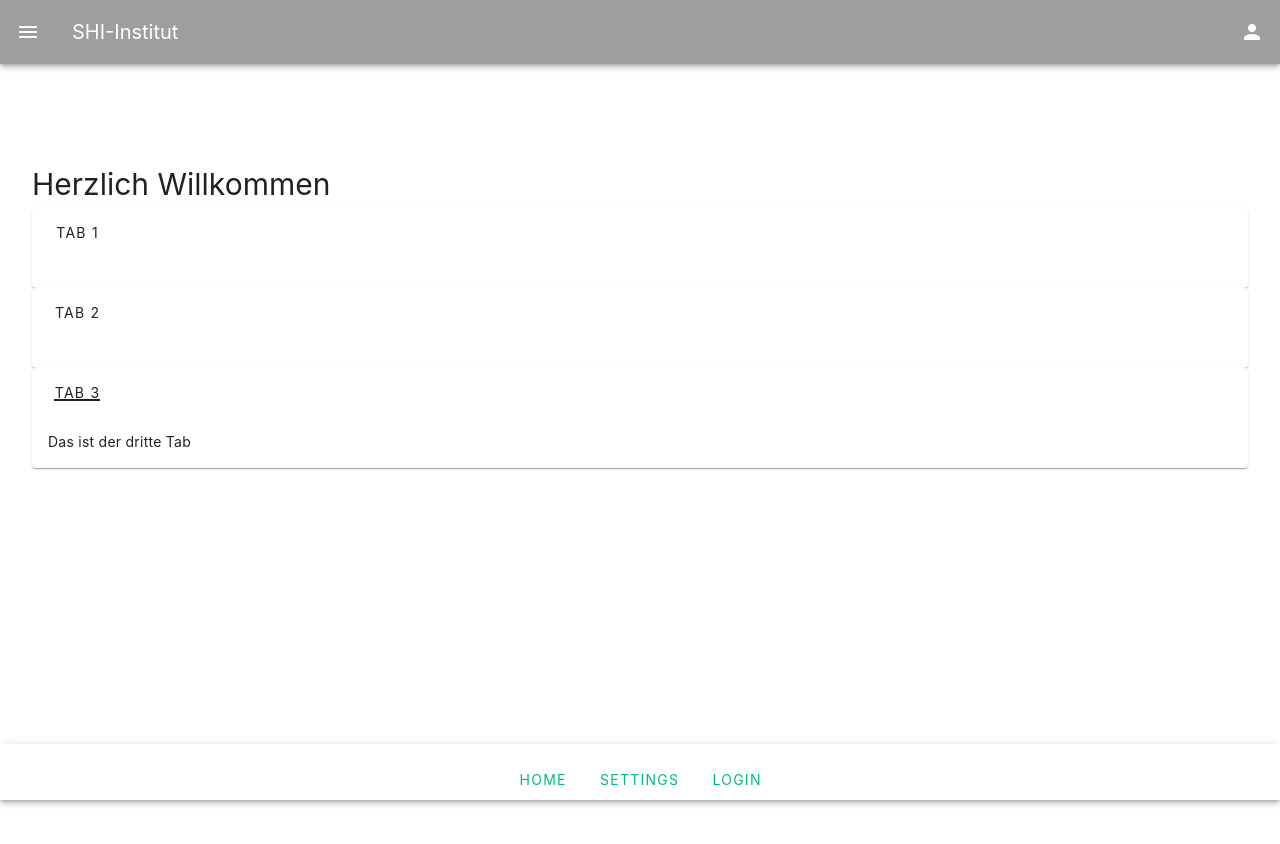
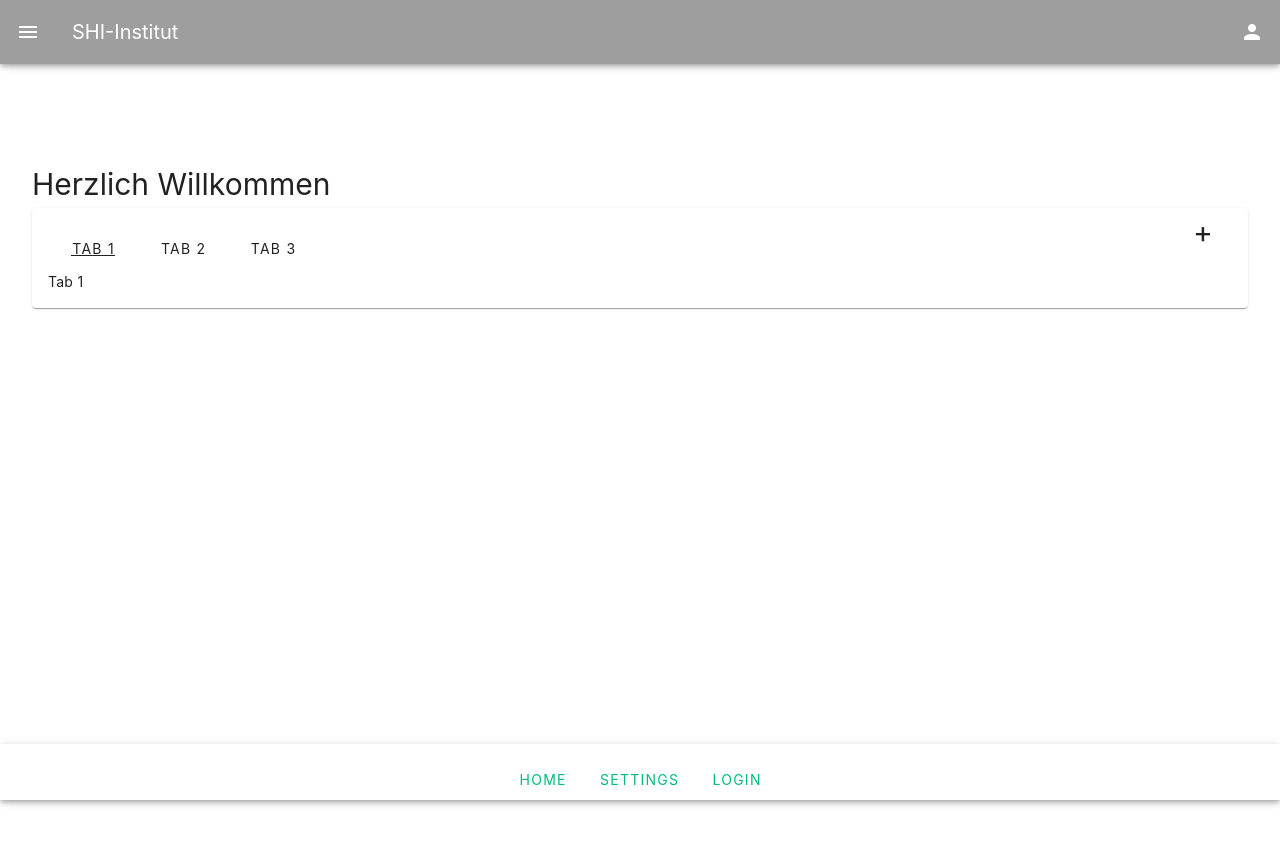
Before and after one commit to swapdi/vue-router, a Vue app: page / in a window 1280 px wide. Shown: the top 844 px of the page. Built offline with nearby package versions, Linux system fonts and the light colour scheme.

Commit message:
sortable tabs complete

```diff
--- a/src/components/SortableTabs.vue
+++ b/src/components/SortableTabs.vue
@@ -1,39 +1,39 @@
 <template>
+  <v-card
+    ><v-tabs v-model="tab">
       <draggable
-    v-model="myArray"
+        v-model="tablist"
         @start="drag = true"
         @end="drag = false"
         item-key="id"
-    direction="horizontal"
+        tag="v-card-text"
       >
         <template #item="{ element }">
-      <div>
-        <v-card
-          ><v-tabs v-model="tab" background-color="primary">
-            <v-tab :value="element.name">{{ element.name }}</v-tab>
+          <v-tab :value="element">{{ element }}</v-tab>
+        </template> </draggable
+      ><v-tab @click="add"><span style="font-size: 30px">+</span></v-tab>
     </v-tabs>
+
     <v-card-text>
       <v-window v-model="tab">
-              <v-window-item :value="element.name">
-                {{ element.content }}</v-window-item
-              >
+        <v-window-item value="Tab 1"> Tab 1</v-window-item>
+        <v-window-item value="Tab 2"> Tab 2</v-window-item>
+        <v-window-item value="Tab 3"> Tab 3</v-window-item>
       </v-window>
     </v-card-text>
   </v-card>
-      </div>
-    </template>
-  </draggable>
 </template>
 <script setup>
 import draggable from "vuedraggable";
 import { ref } from "vue";
 
+const a = ref(0);
+function add() {
+  a.value++;
+  return tablist.value.push("Neuer Tab" + a.value);
+}
 const drag = ref(false);
 const tab = ref(null);
-const myArray = ref([
-  { id: 1, name: "Tab 1", content: "Das ist der erste Tab" },
-  { id: 2, name: "Tab 2", content: "Das ist der zweite Tab" },
-  { id: 3, name: "Tab 3", content: "Das ist der dritte Tab" },
-]);
+const tablist = ref(["Tab 1", "Tab 2", "Tab 3"]);
 </script>
 <style scoped></style>
```
Also changed, not shown: 1 other file (tests, documents, lock files or other folders). Lines whose indentation alone changed are shown as unchanged.
